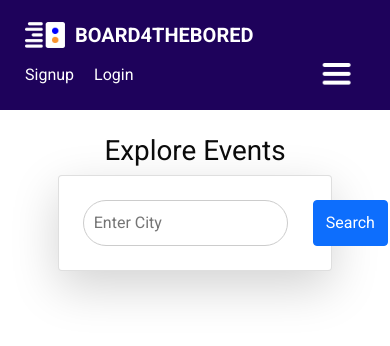
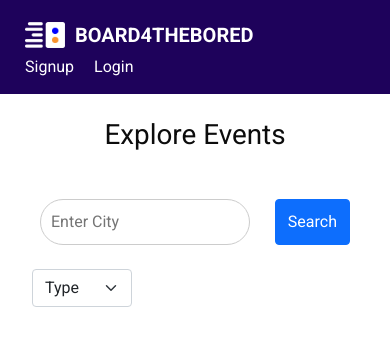
Before and after one commit to atticus-ezis/boardforthebored, a Django app: page /events/explore/ in a window 390 px wide. Shown: the top 346 px of the page. Run offline with Django 5.2, Linux system fonts and the light colour scheme.

Commit message:
added media width and filter

```diff
--- a/Events/views.py
+++ b/Events/views.py
@@ -13,20 +13,29 @@ from collections import defaultdict
 def search_city(request):
     events = []
     grouped_events = []
+
     if request.method == 'POST':
         form = CitySearch(request.POST)
         if form.is_valid():
+            # get city ** required
             city = form.cleaned_data['city']
+            # get class filters if any -- else None
+            class_name = request.POST.get('event_class', None)
             # get events in city
-            events = get_events_by_city(city)
+            events = get_events_by_city(city, class_name=class_name)
             # organize events by type
             grouped_events = get_events_by_type(events)
+            # values passed
+            context = {
+                'form': form,
+                'grouped_events': grouped_events,
+            }
     else:
         form = CitySearch()
 
     return render(request, 'explore_events.html', {'form':form, 'grouped_events':grouped_events})
 
-# group function of city results
+# group city results by class
 def get_events_by_type(events):
     groupby = defaultdict(list)
     for event in events:
@@ -51,9 +60,11 @@ def get_events_by_city(city, **kwargs):
         'sort':'date,asc',
     }
 
+    # class param
     if 'class_name' in kwargs and kwargs['class_name']:
         params['classificationName'] = kwargs['class_name']
 
+    # date param
     if 'start_date' in kwargs and kwargs['start_date']:
         params['startDateTime'] = params['start_date']
     if 'end_date' in kwargs and kwargs['end_date']:
@@ -71,10 +82,14 @@ def get_events_by_city(city, **kwargs):
 
             event_date = event.get('dates', {}).get('start', {}).get('localDate', [])
 
-            event_type = event['classifications'][0]
-            event['class'] = event_type.get('segment', {}).get('name', 'Unlisted')
-            if event['class'] == "Undefined":
-                event['class'] = "Something Unique"
+            if 'classifications' in event and event['classifications']:
+                event_type = event['classifications'][0]
+                event['class'] = event_type.get('segment', {}).get('name', 'Unlisted')
+                event['genre'] = event_type.get('type', {}).get('name', 'Unlisted')
+                if event['class'] == "Undefined":
+                    event['class'] = "Something Unique"
+            else:
+                event['class'] = "Miscellaneous"
 
             images = event.get('images', [])
             if images:
@@ -84,6 +99,11 @@ def get_events_by_city(city, **kwargs):
                 venue = event['_embedded']['venues'][0]
                 event['venue_name'] = venue.get('name', 'Unlisted')
                 event['venue_city'] = venue.get('city', {}).get('name', 'Unlisted')
+
+            if 'url' not in event:
+                event['url'] = None
+
+
 
 
             # append events to dict with unique names
@@ -97,7 +117,9 @@ def get_events_by_city(city, **kwargs):
                     'venue_city':event['venue_city'],
                     'info':event['url'],
                     'id':event['id'],
-                    'class':event['class']
+                    'class':event['class'],
+                    'genre':event['genre'],
+
                 }
 
             else:
@@ -115,6 +137,7 @@ def get_events_by_city(city, **kwargs):
                 'info':event_data['info'],
                 'id':event_data['id'],
                 'class':event_data['class'],
+                'genre':event_data['genre']
              }
 
              for event_data in events_dict.values()
--- a/static/css/style.css
+++ b/static/css/style.css
@@ -887,8 +887,8 @@ a:focus {
 }
 
 .width-75 {
-  width: 75%;
-  max-width: 1000px;
+  width: 75vw;
+  max-width: 500px;
 }
 
 .centered {
@@ -896,3 +896,12 @@ a:focus {
   align-content: center;
   justify-content: center;
 }
+
+
+@media (max-width: 576px) {
+  .width-75 {
+    width: 100vw;
+  }
+
+
+}
--- a/templates/boot_base.html
+++ b/templates/boot_base.html
@@ -51,13 +51,6 @@
                     </div>
 
 
-
-                <button class="navbar-toggler" type="button" data-toggle="collapse" data-target="#navbarSupportedContent"
-                aria-controls="navbarSupportedContent" aria-expanded="false" aria-label="Toggle navigation">
-                    <span class="navbar-toggler-icon"></span>
-                </button>
-
-
             </nav>
         </div>
     </header>
--- a/templates/explore_events.html
+++ b/templates/explore_events.html
@@ -3,21 +3,42 @@
 
 {% block content %}
 
-<!-- responsive width -->
+<!-- responsive width, centered content in column -->
 <div class="container-fluid my-4 d-flex flex-column justify-content-center align-items-center">
-    <!-- center children and stack vertically-->
+    <!-- search container-->
     <div class="width-75">
         <!-- Header -->
         <h1 class="centered">Explore Events</h1>
 
         <!-- searchbar form for city -->
-        <div class="card w-100 rounded shadow-lg">
+        <div class="w-100">
 
-            <form method="POST" class="card-body d-flex p-4 justify-content-between" > <!-- search bar and button take up entire space-->
-                {% csrf_token %}
-                {{ form.city }} <!-- add .city to remove conflicting markup -->
-                <button class="btn btn-primary" type="submit">Search</button>
+            <form method="POST" class="p-4" > <!-- search bar and button take up entire space-->
+
+                <div name="input + button" class=" card-body d-flex justify-content-between">
+                    {% csrf_token %}
+                    {{ form.city }} <!-- add .city to remove conflicting markup -->
+
+                    <!-- search button -->
+                    <button class="btn btn-primary" type="submit">Search</button>
+                </div>
+                <!-- dropdown -->
+                <div name="drop down filters" class="mt-2">
+                    <!-- class -->
+                    <select name="event_class" class="form-select mx-2" style="max-width: 100px;">
+                        <option value="" disabled selected>Type</option>
+                        <option value="">All</option>
+                        <option value="Sports">Sports</option>
+                        <option value="Music">Music</option>
+                        <option value="Arts &amp; Theatre">Arts &amp; Theatre</option>
+                        <option value="Film">Film</option>
+                        <option value="Miscellaneous">Miscellaneous</option>
+                        <option value="Undefined">Something Unique</option>
+                    </select>
+                </div>
             </form>
+
+
 
         </div>
     </div>
@@ -55,6 +76,7 @@
                             </p>
                             <p>ID: {{ event.id }}</p>
                             <p class="card-text">Type: {{ event.class }}</p>
+                            <p class="card-text">Genre: {{ event.genre }}</p>
                             <p class="card-text">Venue: {{ event.venue }}</p>
                             <p class="card-text">City: {{ event.venue_city }}</p>
                             <a class="btn btn-primary" href="{{ event.info }}" target="_blank">More Info / Buy Tickets</a>
```
